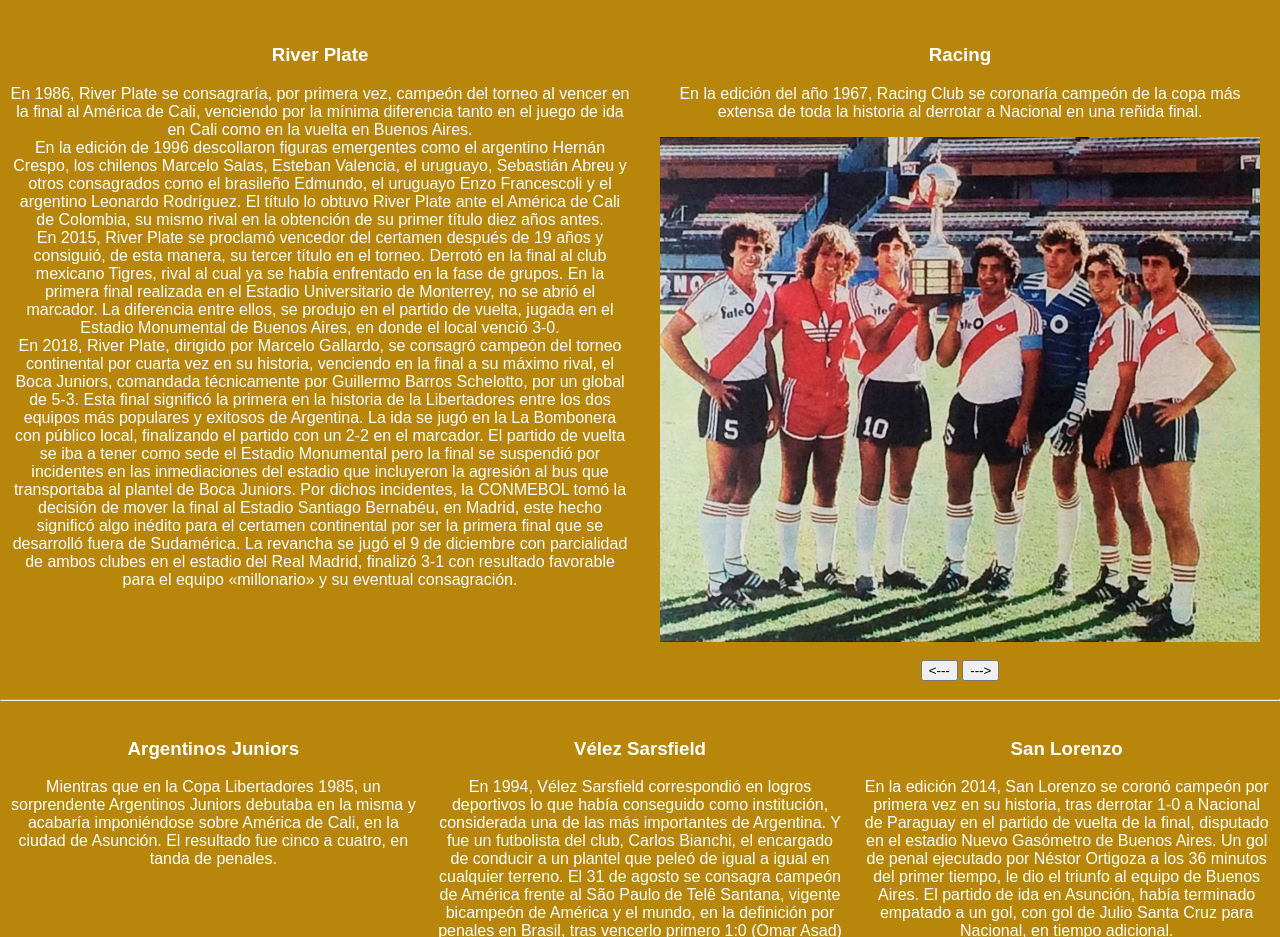
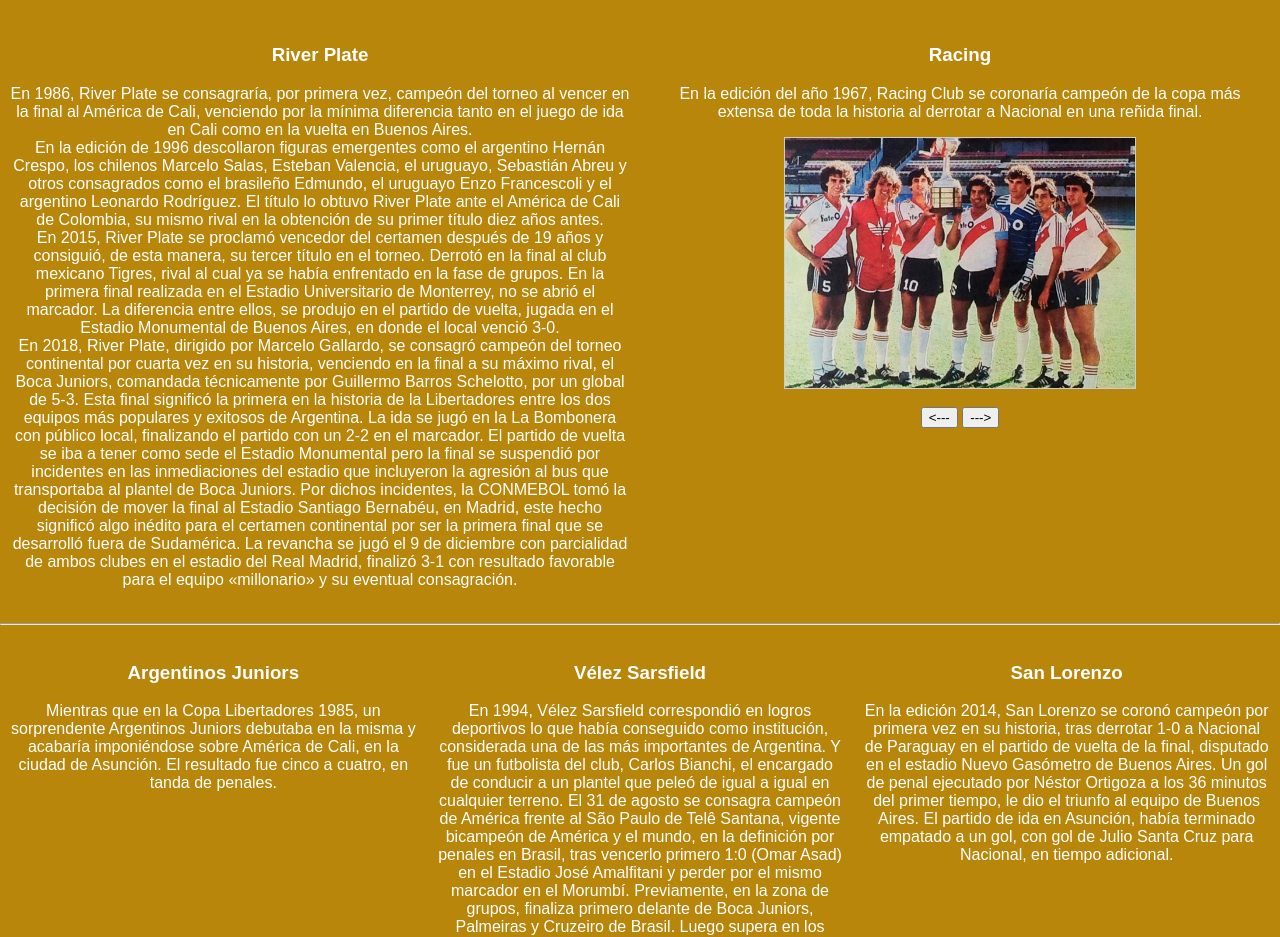
Before and after one commit to Lauta2/proyectofinalweb1, a plain HTML site: page index.html in a window 1280 px wide. Shown: the part 2120-3057 px from the top of the page. Drawn offline with Linux system fonts and the light colour scheme.

Commit message:
Update Style.css

```diff
--- a/Style.css
+++ b/Style.css
@@ -193,3 +193,9 @@ img{
 .error-border {
     border: 2px solid red;
 }
+.carrusel1 img {
+    width: 350px; /* Ajusta el ancho deseado */
+    height: 250px; /* Ajusta la altura deseada */
+    object-fit: cover; /* Asegura que la imagen cubra el contenedor sin distorsión */
+    border: 1px solid #ccc; /* Opcional: añade un borde para las imágenes */
+}
```
